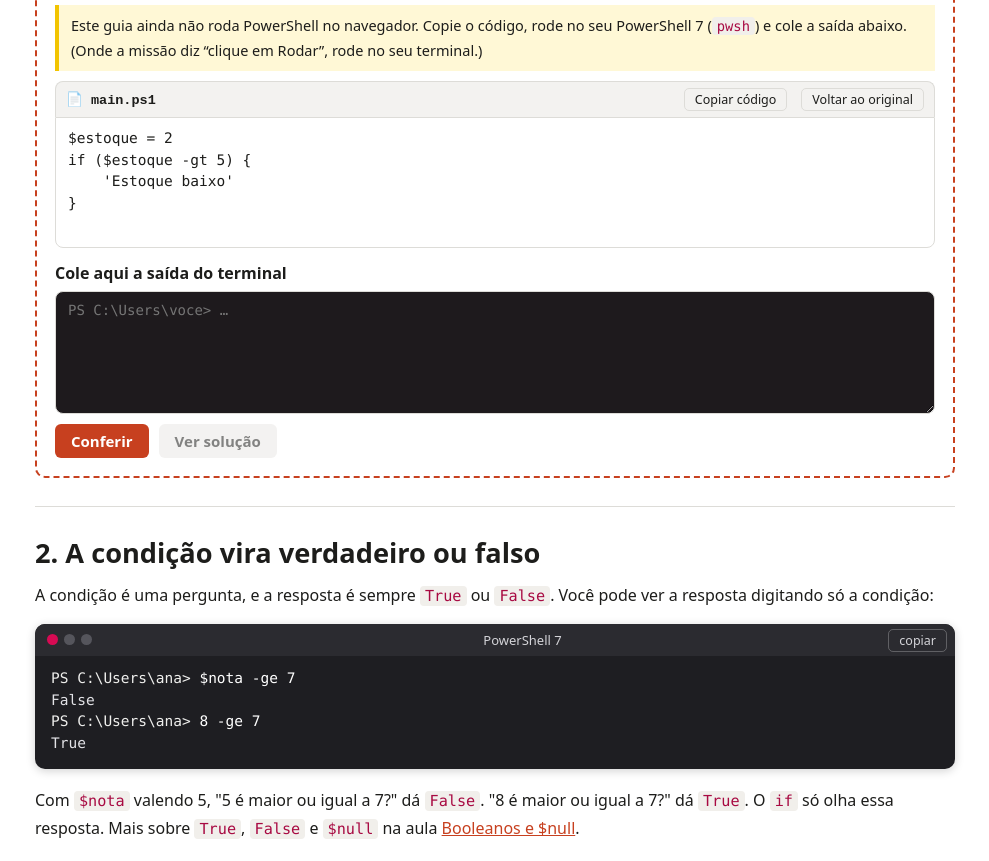
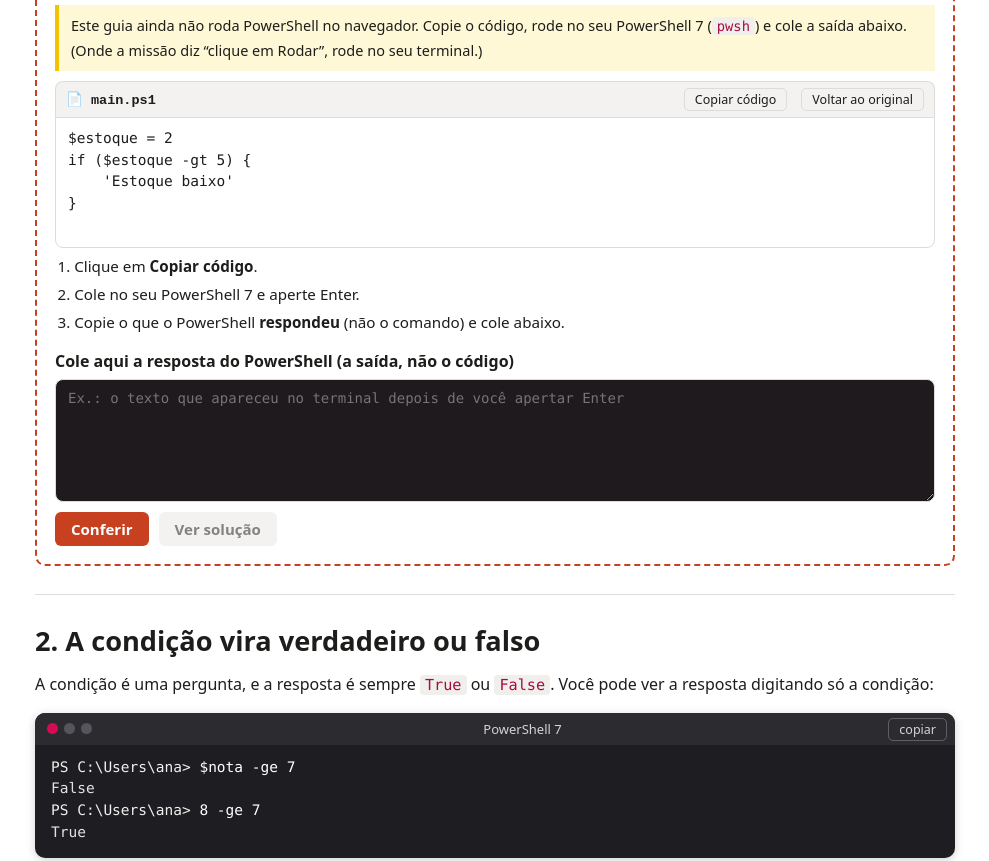
Before and after one commit to Wallysondevs/guia-powershell, a plain HTML site: page if.html in a window 1280 px wide. Shown: the part 1660-2521 px from the top of the page, without its empty margins (255-1244 px from the left). Drawn offline with Linux system fonts and the light colour scheme.

Commit message:
rode-local: passo a passo e aviso quando colam o código em vez da saída

```diff
--- a/assets/rode-local.css
+++ b/assets/rode-local.css
@@ -41,3 +41,6 @@
 .psf-sr { position: absolute; width: 1px; height: 1px; overflow: hidden; clip: rect(0 0 0 0); white-space: nowrap; }
 @media (max-width: 600px) { .tryps { padding: 4px 10px 12px; } }
 @media print { .psf-acoes, .psf-out, .psf-rot, .ts-bar { display: none !important; } }
+
+.psf-passos{margin:.4rem 0 .6rem 1.2rem;padding:0;font-size:.95em}
+.psf-passos li{margin:.15rem 0}
--- a/assets/rode-local.js
+++ b/assets/rode-local.js
@@ -145,8 +145,9 @@
       '<button type="button" class="sim-btn psf-reset">Voltar ao original</button></div>' +
       '<div class="ts-editor"><label class="psf-sr" for="' + id + '-cod">Código do script ' + esc(arq) + '</label>' +
       '<textarea class="ts-code psf-cod" id="' + id + '-cod" spellcheck="false" autocapitalize="off" autocomplete="off"></textarea></div>' +
-      '<label class="psf-rot" for="' + id + '-out">Cole aqui a saída do terminal</label>' +
-      '<textarea class="psf-out" id="' + id + '-out" rows="5" spellcheck="false" autocapitalize="off" autocomplete="off" placeholder="PS C:\\Users\\voce&gt; …"></textarea>' +
+      '<ol class="psf-passos"><li>Clique em <strong>Copiar código</strong>.</li><li>Cole no seu PowerShell 7 e aperte Enter.</li><li>Copie o que o PowerShell <strong>respondeu</strong> (não o comando) e cole abaixo.</li></ol>' +
+      '<label class="psf-rot" for="' + id + '-out">Cole aqui a resposta do PowerShell (a saída, não o código)</label>' +
+      '<textarea class="psf-out" id="' + id + '-out" rows="5" spellcheck="false" autocapitalize="off" autocomplete="off" placeholder="Ex.: o texto que apareceu no terminal depois de você apertar Enter"></textarea>' +
       '<div class="ex-actions psf-acoes"><button type="button" class="psf-conferir">Conferir</button>' +
       '<button type="button" class="secondary psf-ver" disabled title="Liberado depois do primeiro Conferir">Ver solução</button></div>' +
       '<div class="psf-res" aria-live="polite"></div>';
@@ -171,6 +172,13 @@
 
     w.querySelector(".psf-conferir").addEventListener("click", function () {
       verBtn.disabled = false; verBtn.removeAttribute("title");
+      // Detecta quando a pessoa colou o código em vez da saída
+      var norm = function (t) { return t.replace(/\r\n?/g, "\n").replace(/^PS [^>\n]*>\s*/gm, "").replace(/\s+/g, " ").trim().toLowerCase(); };
+      var colado = norm(out.value);
+      if (colado && (colado === norm(cod.value) || colado === norm(inicial) || (sol && colado === norm(sol.textContent)))) {
+        resDiv.innerHTML = '<p class="ex-result bad">Parece que você colou o <strong>código</strong>, não a saída. Rode esse código no seu PowerShell 7 e cole aqui o que ele <strong>respondeu</strong>.</p>';
+        out.focus(); return;
+      }
       var metas;
       try { metas = psfAvaliar(goal, cod.value, out.value); }
       catch (e) { resDiv.innerHTML = '<p class="ex-result bad">Não consegui conferir esta missão (' + esc(e.message) + ').</p>'; return; }
```
